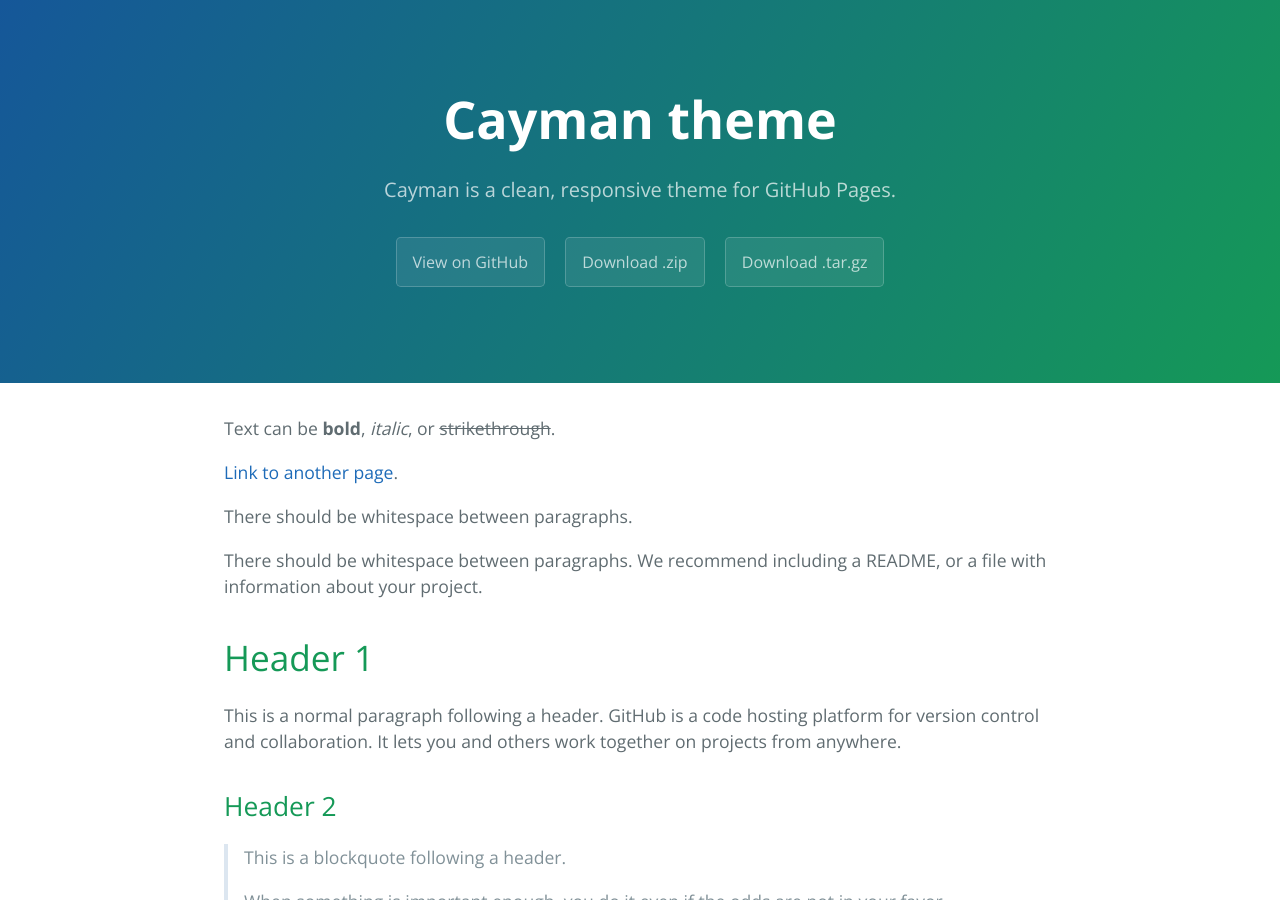
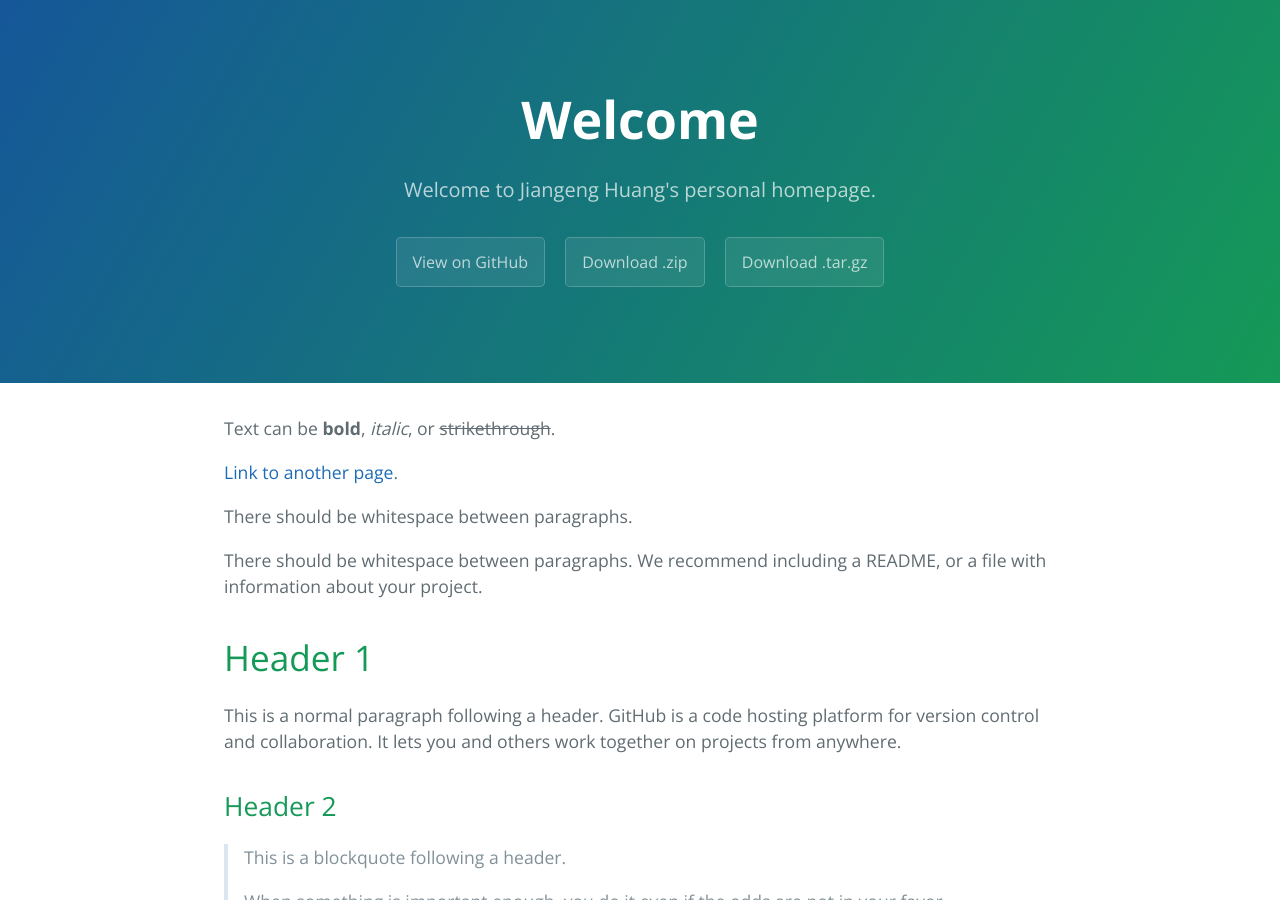
Before and after one commit to jhuang672/huang.github.io, a Jekyll site: the page built from index.md, in a window 1280 px wide and 900 px high. Built offline with Jekyll 4.4.1, drawn with Linux system fonts in a browser that asks for light colours.

Commit message:
change title

```diff
--- a/_config.yml
+++ b/_config.yml
@@ -1,5 +1,5 @@
-title: Cayman theme
-description: Cayman is a clean, responsive theme for GitHub Pages.
+title: Welcome
+description: Welcome to Jiangeng Huang's personal homepage.
 show_downloads: true
 google_analytics:
 theme: jekyll-theme-cayman
```
